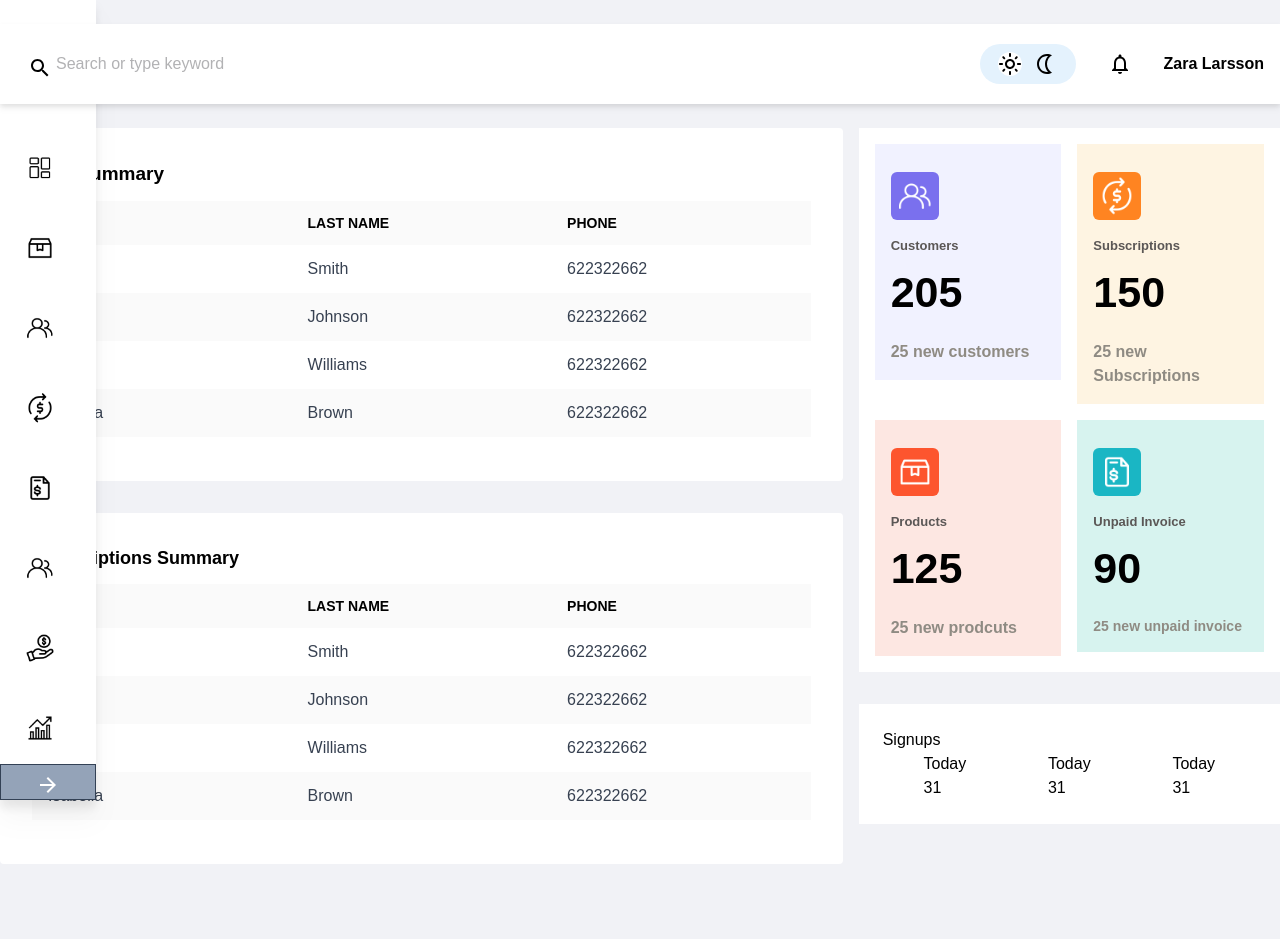
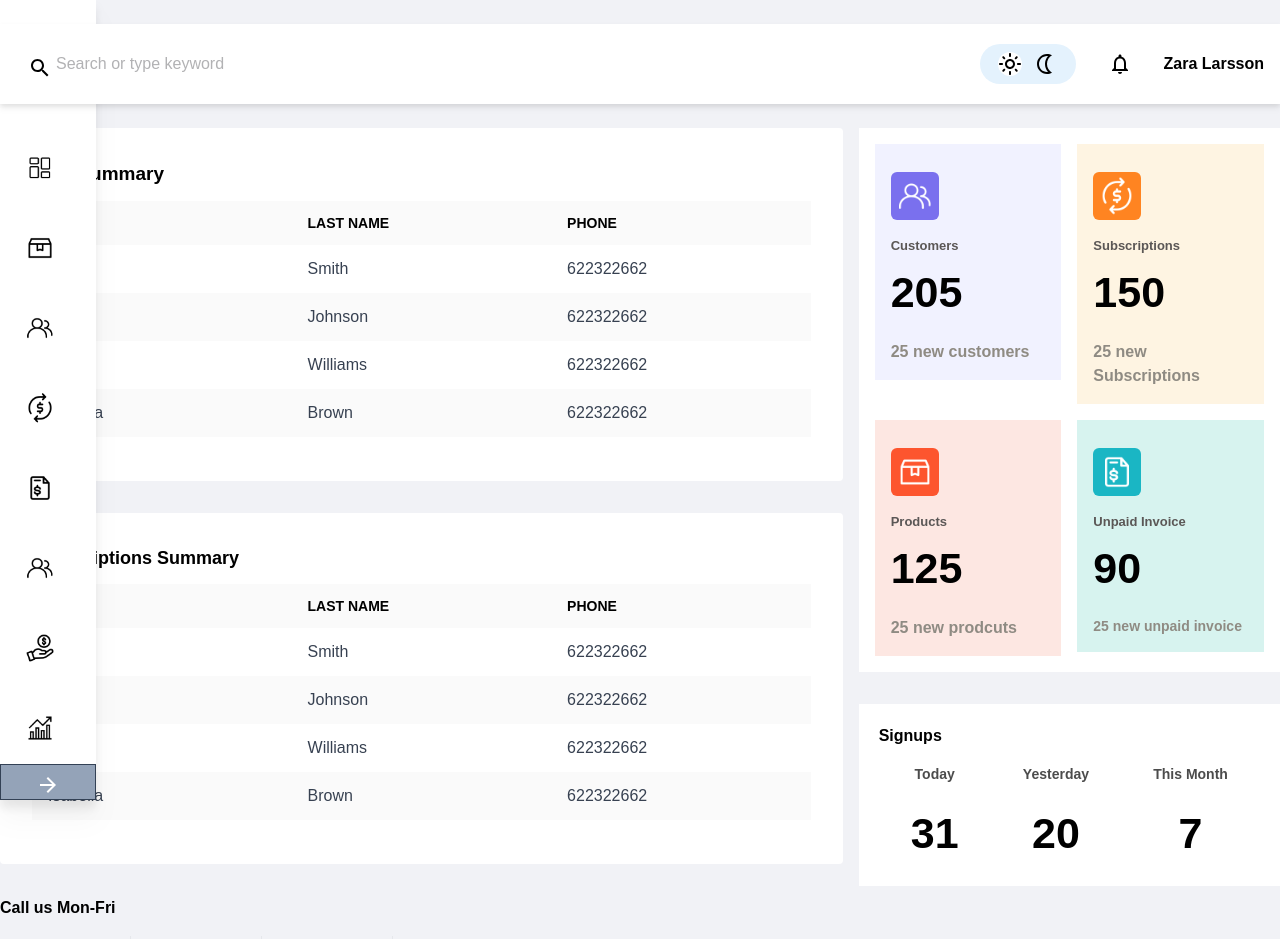
Before and after one commit to susantp/thamelui, a Next.js app: page / in a window 1280 px wide. Shown: the top 939 px of the page. Before the commit the page ends 864 px from the top, so only its background shows below. Built offline with nearby package versions, Linux system fonts and the light colour scheme.

Commit message:
signup and footer added

```diff
--- a/components/dashboard/SignupStatics.jsx
+++ b/components/dashboard/SignupStatics.jsx
@@ -2,20 +2,24 @@ import React from "react";
 
 export default function SignupStatics() {
   return (
-    <div className="bg-white w-full p-6">
-      <p>Signups</p>
-      <div className="flex flex-row justify-around">
-        <div>
-          <p>Today</p>
-          <span>31</span>
+    <div className="bg-white w-full p-5">
+      <p className="font-bold"> Signups</p>
+      <div className="flex flex-row justify-around ">
+        <div className="text-center">
+          <p className="pt-4 text-[14px] text-[#4c4c4c] font-bold ">Today</p>
+          <p className="pt-4 text-[43px] font-bold ">31</p>
         </div>
-        <div>
-          <p>Today</p>
-          <span>31</span>
+        <div className="text-center">
+          <p className="pt-4 text-[14px] text-[#4c4c4c] font-bold  ">
+            Yesterday
+          </p>
+          <p className="pt-4 text-[43px] font-bold ">20</p>
         </div>
-        <div>
-          <p>Today</p>
-          <span>31</span>
+        <div className="text-center">
+          <p className="pt-4 text-[14px] text-[#4c4c4c] font-bold  ">
+            This Month
+          </p>
+          <p className="pt-4 text-[43px] font-bold ">7</p>
         </div>
       </div>
     </div>
--- a/layouts/Footer.jsx
+++ b/layouts/Footer.jsx
@@ -1,10 +1,25 @@
-import React from 'react'
+import React from "react";
 
 export default function Footer() {
   return (
     <>
-
-     {/* <h6>hello</h6> */}
+      <div>
+        <h6 className="font-bold">Call us Mon-Fri</h6>
+        <div className="flex flex-row  mt-4 divide-x  gap-x-8 ">
+          <div className="">
+            <p className="font-bold">08000856099</p>
+          </div>
+          <div className="">
+            <p className="font-bold">08000856099</p>
+          </div>
+          <div className="">
+            <p className="font-bold">08000856099</p>
+          </div>
+          <div className="">
+            <p className="font-bold">08000856099</p>
+          </div>
+        </div>
+      </div>
     </>
-  )
+  );
 }
--- a/layouts/Layout.jsx
+++ b/layouts/Layout.jsx
@@ -12,7 +12,6 @@ export default function Layout({ children }) {
         <Navbar></Navbar>
         {children}
       </Content>
-      <Footer></Footer>
     </>
   );
 }
--- a/pages/index.js
+++ b/pages/index.js
@@ -1,12 +1,11 @@
 import Layout from "../layouts/Layout";
-import PersonOutlineIcon from "@mui/icons-material/PersonOutline";
-import MonetizationOnIcon from "@mui/icons-material/MonetizationOn";
 import PlanSummary from "../components/dashboard/PlanSummary";
 import { useRecoilValue } from "recoil";
 import { themeState } from "../store/atoms";
 import SubscriptionSummary from "../components/dashboard/SubscriptionSummary";
 import Statistic from "../components/dashboard/Statistic";
 import SignupStatics from "../components/dashboard/SignupStatics";
+import Footer from "../layouts/Footer";
 export default function Index() {
   return (
     <Layout>
@@ -19,10 +18,14 @@ export default function Index() {
           <div>
             <SubscriptionSummary />
           </div>
+
+          <div>
+            <Footer />
+          </div>
         </div>
         <div className="  flex flex-col gap-8 basis-2/6">
           <Statistic />
-          <SignupStatics/>
+          <SignupStatics />
         </div>
       </div>
     </Layout>
```
